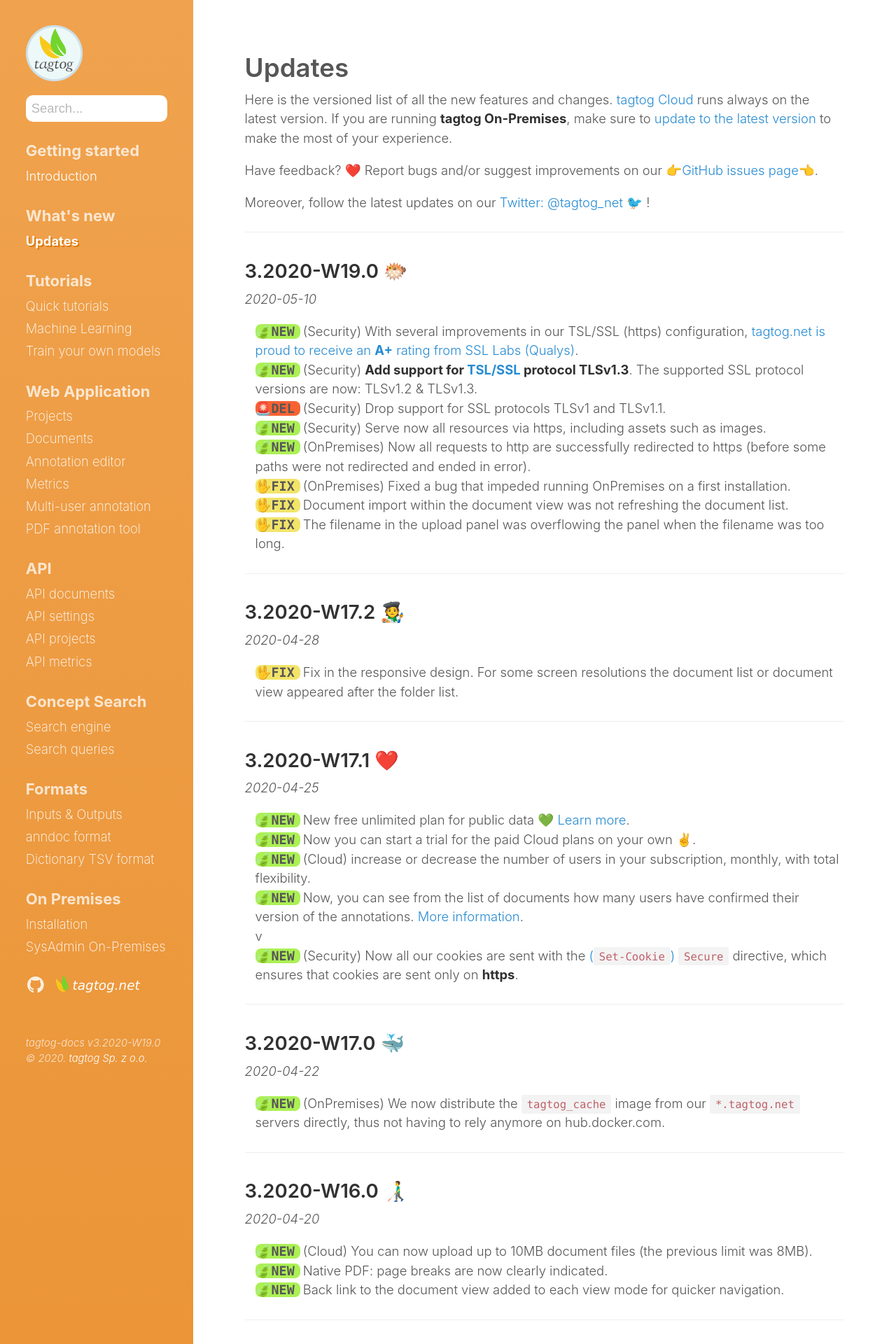
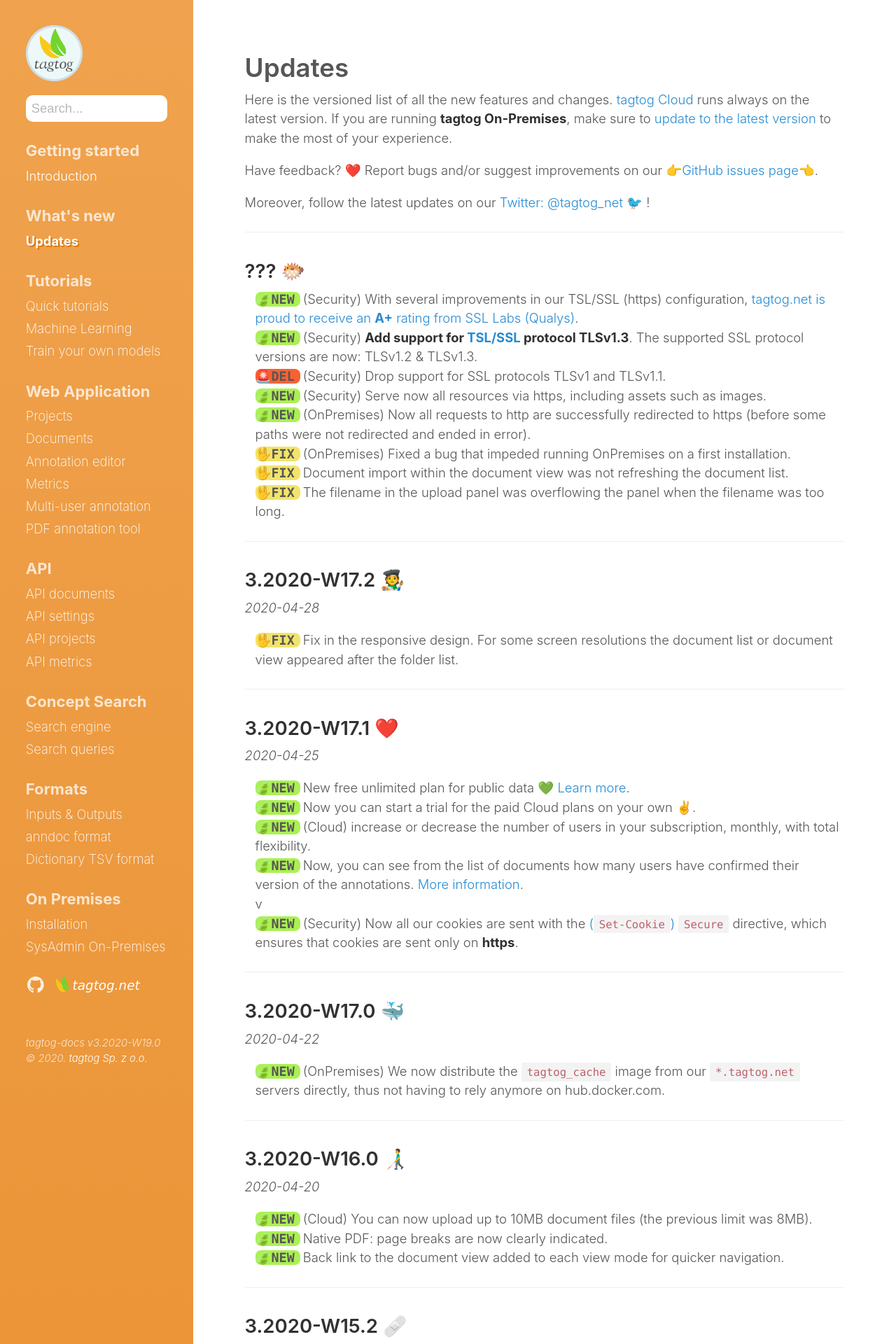
Before and after one commit to tagtogorg/tagtog-doc, a Jekyll site: the page built from updates.md, in a window 1280 px wide. Shown: the top 1920 px of the page at 70% size. Built offline with Jekyll 4.4.1, drawn with Linux system fonts in a browser that asks for light colours; nearby versions of some CDN libraries; emoji names are drawn with the system emoji font.

Commit message:
for tagtog version bump

```diff
--- a/updates.md
+++ b/updates.md
@@ -14,8 +14,7 @@ Moreover, follow the latest updates on our [Twitter: @tagtog_net 🐦](https://t
 
 ---
 
-## 3.2020-W19.0 🐡
-_2020-05-10_
+## ??? 🐡
 
 <ul class="updates">
   <li class="new"><span markdown="1">(Security) With several improvements in our TSL/SSL (https) configuration, [tagtog.net is proud to receive an **A+** rating from SSL Labs (Qualys)](https://www.ssllabs.com/ssltest/analyze.html?d=tagtog.net).</span></li>
```
